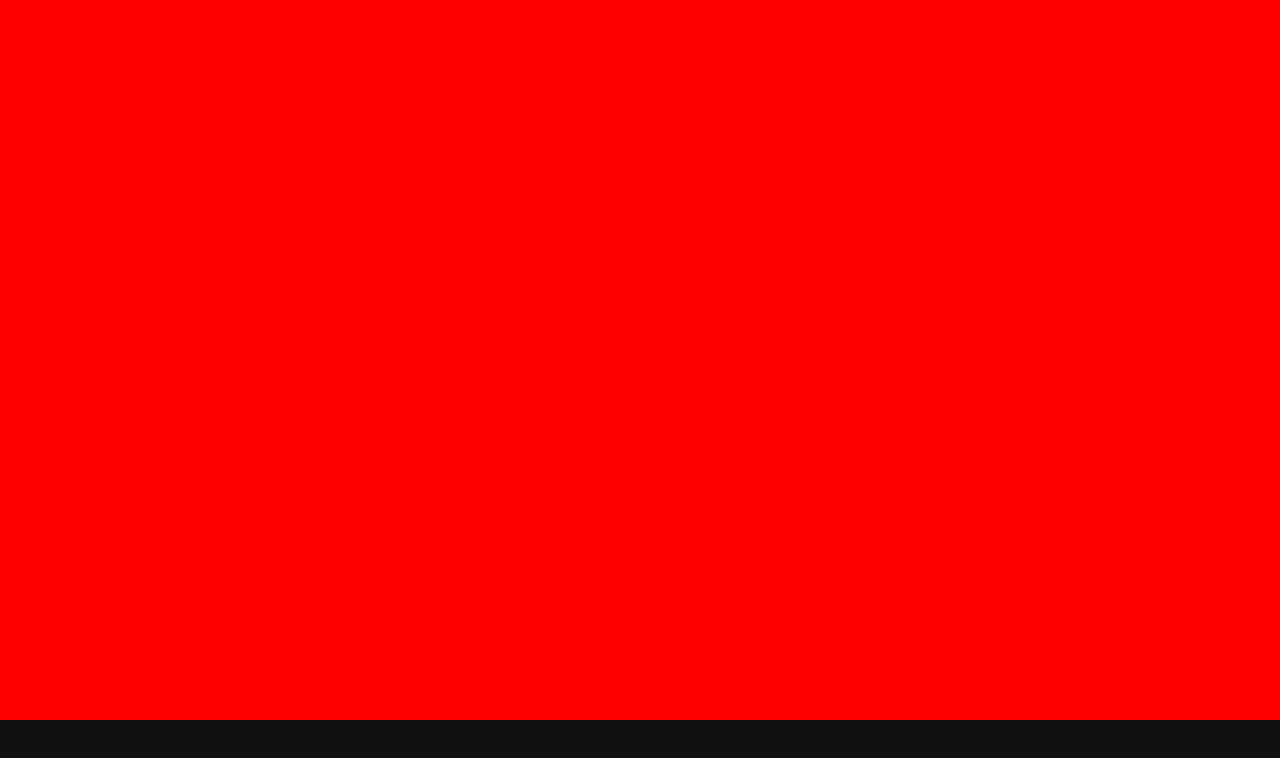
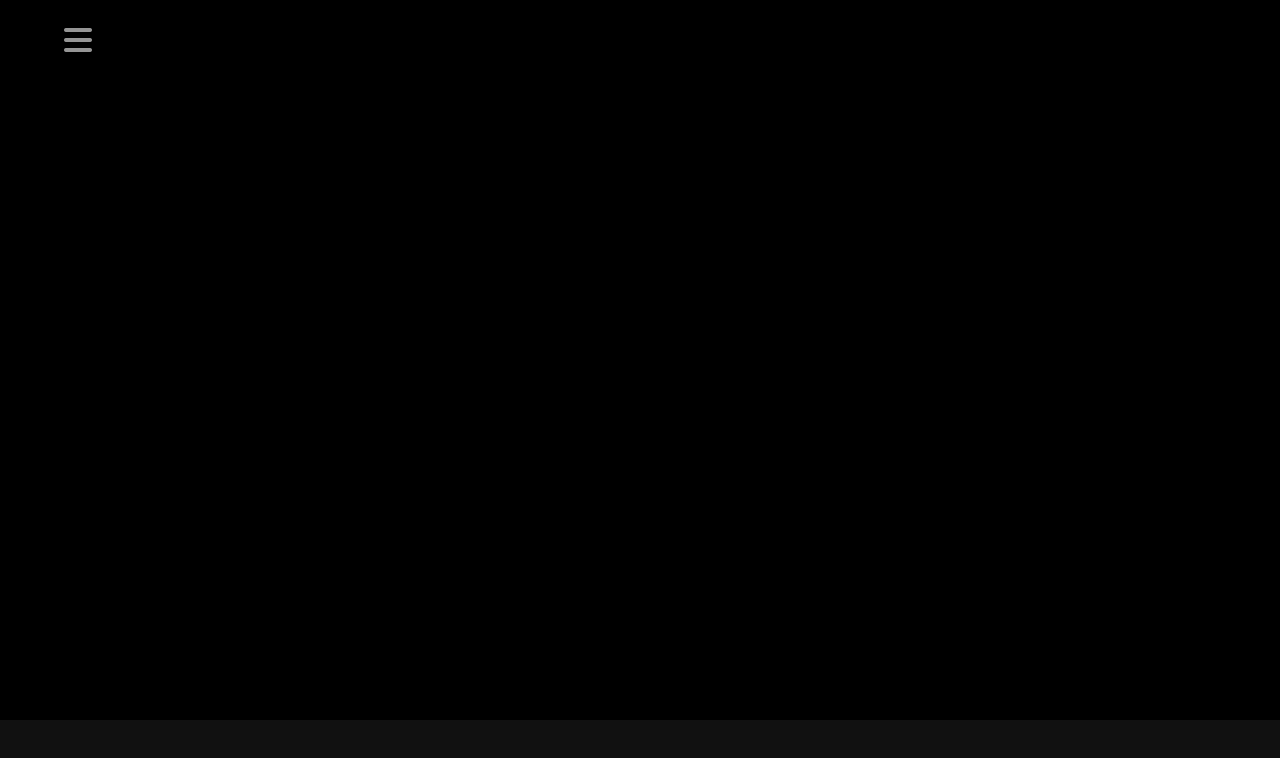
Before and after one commit to LuanBraga/MusicPlayer, a plain HTML site: page index.html in a window 1280 px wide. Drawn offline with Linux system fonts and the light colour scheme.

Commit message:
add script.js

```diff
--- a/css/style.css
+++ b/css/style.css
@@ -1,11 +1,16 @@
-@import url(https://fonts.googleapis.com/css?family=Open+Sans:300,400,700);
+input[type=checkbox] {
+    visibility: hidden;
+    margin: 0;
+    padding: 0;
+    display: none;
+}
 
 body {
     width: 100vw;
     height: auto;
 }
 
-#tela {
+.tela {
     width: 100vw;
     height: 100vh;
     display: flex;
@@ -14,12 +19,45 @@ body {
     overflow: hidden;
 }
 
-#cabecalho {
+/* cabeçalho */
+
+.cabecalho {
     width: 100vw;
+    position: absolute;
+    display: flex;
+    flex-direction: row;
+    align-items: center;
+    justify-content: space-between;
 }
 
-#imagemCapa {
+.fa-bars:before {
+    color: #959595;
+    margin-left: 5vw;
+    font-size: 2rem;
+    cursor: pointer;
+}
+
+.fa-search:before {
+    margin-right: 5vw;
+    font-size: 2rem;
+    cursor: pointer;
+}
+
+.fa-bars:hover:before {
+    color: #bbb;
+}
+
+.cabecalho > #botaoMagico:checked ~ label.rotulo:before {
+    color: #ff564c;
+    transition: all 0.3s ease-in;
+}
+
+/* fim cabeçalho */
+
+.imagemCapa {
     width: 100vw;
+    background-color: aqua;
+    transition: all 0.3s ease-in;
 }
 
 #playerCorpo {
@@ -29,12 +67,12 @@ body {
 
 @media only screen and (max-width: 599px) {
 
-    #cabecalho {
+    .cabecalho {
         height: 10vh;
     }
 
-    #imagemCapa {
-        height: 50vh;
+    .imagemCapa {
+        height: 60vh;
     }
 
     #playerCorpo {
@@ -45,12 +83,12 @@ body {
 
 @media only screen and (min-width: 600px) {
 
-    #cabecalho {
+    .cabecalho {
         height: 10vh;
     }
 
-    #imagemCapa {
-        height: 70vh;
+    .imagemCapa {
+        height: 80vh;
     }
 
     #playerCorpo {
@@ -61,12 +99,12 @@ body {
 
 @media only screen and (min-width: 900px) {
 
-    #cabecalho {
+    .cabecalho {
         height: 10vh;
     }
 
     #imagemCapa {
-        height: 70vh;
+        height: 80vh;
     }
 
     #playerCorpo {
@@ -81,8 +119,8 @@ body {
         height: 10vh;
     }
 
-    #imagemCapa {
-        height: 80vh;
+    .imagemCapa {
+        height: 90vh;
     }
 
     #playerCorpo {
@@ -92,12 +130,12 @@ body {
 
 @media only screen and (min-width: 1800px) {
 
-    #cabecalho {
+    .cabecalho {
         height: 10vh;
     }
 
-    #imagemCapa {
-        height: 80vh;
+    .imagemCapa {
+        height: 90vh;
     }
 
     #playerCorpo {
--- a/index.html
+++ b/index.html
@@ -2,15 +2,24 @@
 <html>
     <head>
         <meta name="viewport" content="width=device-width, initial-scale=1.0">
+
         <link rel="stylesheet" href="/css/style.css">
         <link rel="stylesheet" href="/css/reset.css">
+
+        <script src="https://kit.fontawesome.com/4b998c3277.js" crossorigin="anonymous"></script>
     </head>
     <body>
-        <article id="tela">
-            <section id="cabecalho"></section>
-            <section id="imagemCapa"></section>
+        <article class="tela">
+            <section class="cabecalho">
+                <input type="checkbox" name="checkbox" value="none" id="botaoMagico">
+                <label class="fas fa-bars rotulo" for="botaoMagico"></label>
+                <i class="fas fa-search"></i>
+            </section>
+            <section class="imagemCapa"></section>
             <section id="listaMusicas"></section>
             <section id="playerCorpo"></section>
         </article>
+
+        <script src="/js/script.js"></script>
     </body>
 </html>
--- /dev/null
+++ b/js/script.js
@@ -0,0 +1,8 @@
+let botaoMagico = document.querySelector("input[name=checkbox]");
+let imagemCapa = document.querySelector(".imagemCapa");
+
+alteraCapa(imagemCapa);
+
+function alteraCapa (capa) {
+    capa.setAttribute("style","background-color: black")
+}
```
